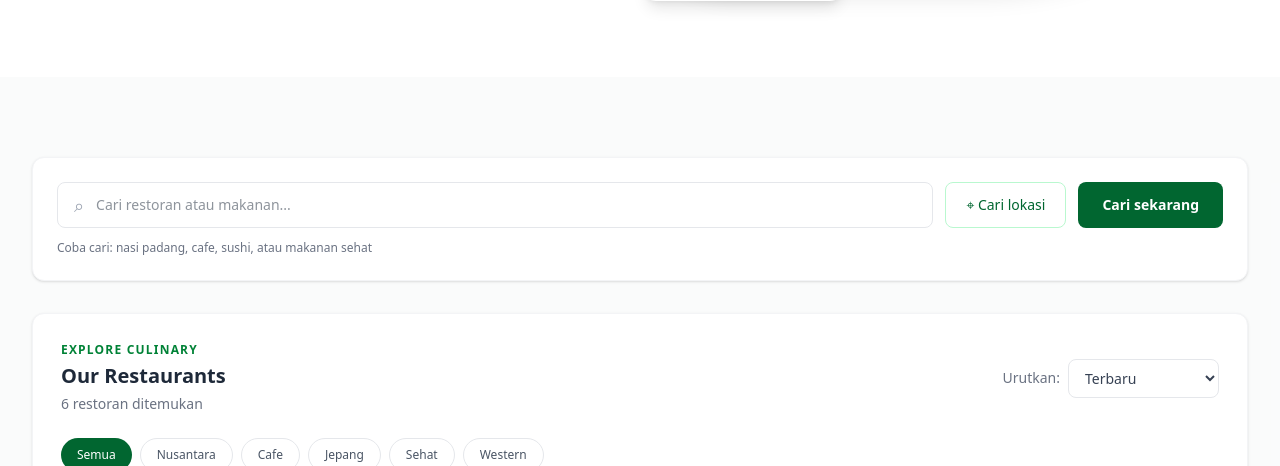
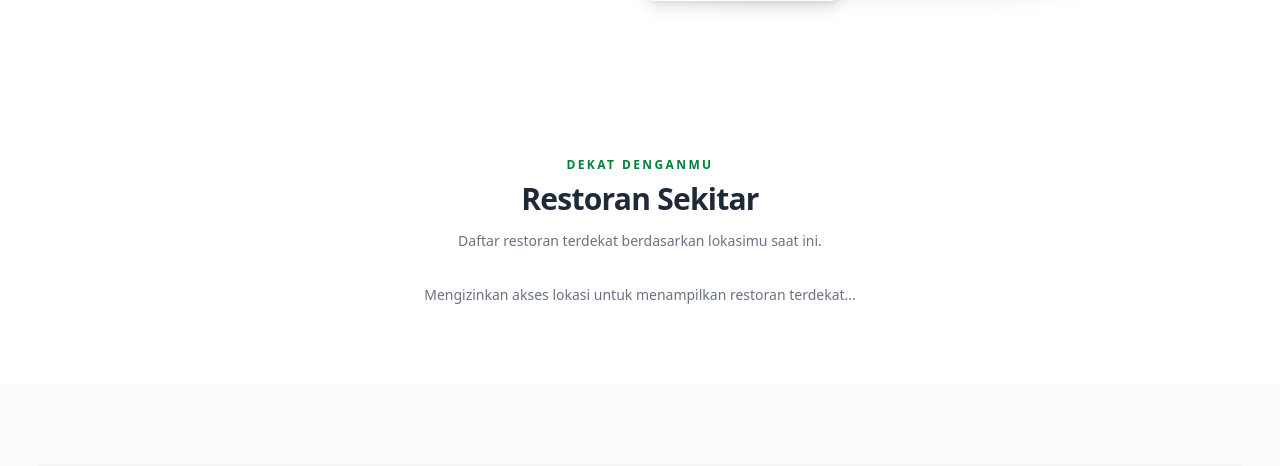
Before and after one commit to FadliAlhafizh/ippl-kelompok-01, a Laravel app: page / in a window 1280 px wide. Shown: the part 580-1046 px from the top of the page. Run offline with Laravel 12, Linux system fonts and the light colour scheme; style sheets or scripts are compiled from the project's sources; some libraries are stand-ins or nearby versions.

Commit message:
Tambah halaman dan komponen restoran sekitar

```diff
--- /dev/null
+++ b/resources/js/components/RestoranSekitar.jsx
@@ -0,0 +1,177 @@
+import React, { useEffect, useState } from "react";
+
+// Batas akurasi lokasi (meter). Di atas ini dianggap "tidak akurat".
+const BATAS_AKURASI = 1000;
+
+export default function RestoranSekitar() {
+    // status: "mencari" | "berhasil" | "manual"
+    const [status, setStatus] = useState("mencari");
+    const [pesan, setPesan] = useState("");
+    const [daftar, setDaftar] = useState([]);
+    const [loading, setLoading] = useState(false);
+    const [lokasiManual, setLokasiManual] = useState("");
+
+    // Mengambil daftar restoran dari backend (RestoranController@tampilkanDaftarSekitar)
+    const ambilRestoran = async (params) => {
+        setLoading(true);
+        try {
+            const response = await fetch(
+                `/restoran-sekitar?${new URLSearchParams(params)}`,
+                { headers: { Accept: "application/json" } }
+            );
+            if (!response.ok) throw new Error("Gagal mengambil data");
+            const data = await response.json();
+            setDaftar(Array.isArray(data) ? data : []);
+        } catch (error) {
+            setDaftar([]);
+            setPesan("Terjadi kesalahan saat mengambil data restoran.");
+        } finally {
+            setLoading(false);
+        }
+    };
+
+    const gunakanManual = (teks) => {
+        setPesan(teks);
+        setStatus("manual");
+    };
+
+    // Skenario utama (langkah 2-4): minta izin lokasi, deteksi koordinat, tampilkan restoran
+    const deteksiLokasi = () => {
+        setStatus("mencari");
+        setPesan("");
+
+        if (!navigator.geolocation) {
+            gunakanManual("Lokasi tidak akurat, gunakan lokasi manual");
+            return;
+        }
+
+        navigator.geolocation.getCurrentPosition(
+            (posisi) => {
+                if (posisi.coords.accuracy > BATAS_AKURASI) {
+                    gunakanManual("Lokasi tidak akurat, gunakan lokasi manual");
+                    return;
+                }
+                setStatus("berhasil");
+                ambilRestoran({
+                    latitude: posisi.coords.latitude,
+                    longitude: posisi.coords.longitude,
+                });
+            },
+            // izin ditolak / gagal -> skenario eksepsional
+            () => gunakanManual("Lokasi tidak akurat, gunakan lokasi manual"),
+            { enableHighAccuracy: true, timeout: 10000 }
+        );
+    };
+
+    // Saat dashboard dibuka, langsung minta lokasi
+    useEffect(() => {
+        deteksiLokasi();
+        // eslint-disable-next-line react-hooks/exhaustive-deps
+    }, []);
+
+    // Skenario eksepsional (langkah 2-3): pengguna memasukkan lokasi manual
+    const cariManual = (event) => {
+        event.preventDefault();
+        if (!lokasiManual.trim()) return;
+        ambilRestoran({ manual_location: lokasiManual.trim() });
+    };
+
+    return (
+        <section id="restoran-sekitar" className="py-16 sm:py-20">
+            <div className="mx-auto max-w-7xl px-5 lg:px-8">
+                <div className="mx-auto mb-8 max-w-2xl text-center">
+                    <p className="mb-2 text-xs font-semibold uppercase tracking-[0.2em] text-green-700">
+                        Dekat denganmu
+                    </p>
+                    <h2 className="text-2xl font-bold tracking-tight text-gray-800 sm:text-3xl">
+                        Restoran Sekitar
+                    </h2>
+                    <p className="mx-auto mt-3 max-w-xl text-sm leading-6 text-gray-500">
+                        Daftar restoran terdekat berdasarkan lokasimu saat ini.
+                    </p>
+                </div>
+
+                {status === "mencari" && (
+                    <p className="text-center text-sm text-gray-500">
+                        Mengizinkan akses lokasi untuk menampilkan restoran terdekat...
+                    </p>
+                )}
+
+                {status === "manual" && (
+                    <form
+                        onSubmit={cariManual}
+                        className="mx-auto mb-8 max-w-xl rounded-xl border border-gray-100 bg-white p-4 shadow-sm"
+                    >
+                        <p className="mb-3 rounded-lg bg-amber-50 px-3 py-2 text-sm text-amber-700">
+                            {pesan}
+                        </p>
+                        <div className="flex gap-2">
+                            <input
+                                type="text"
+                                value={lokasiManual}
+                                onChange={(event) => setLokasiManual(event.target.value)}
+                                placeholder="Masukkan lokasi, misalnya: Bandung"
+                                className="min-w-0 flex-1 rounded-lg border border-gray-200 px-4 py-3 text-sm outline-none focus:border-green-700"
+                            />
+                            <button
+                                type="submit"
+                                className="rounded-lg bg-green-800 px-5 py-3 text-sm font-semibold text-white transition hover:bg-green-900"
+                            >
+                                Cari
+                            </button>
+                        </div>
+                        <button
+                            type="button"
+                            onClick={deteksiLokasi}
+                            className="mt-3 text-xs font-medium text-green-800 hover:underline"
+                        >
+                            ⌖ Coba deteksi lokasi lagi
+                        </button>
+                    </form>
+                )}
+
+                {loading && (
+                    <p className="text-center text-sm text-gray-500">Memuat restoran...</p>
+                )}
+
+                {!loading && status !== "mencari" && daftar.length === 0 && (
+                    <div className="rounded-xl bg-gray-50 px-5 py-12 text-center">
+                        <p className="font-bold text-gray-800">Belum ada restoran yang ditemukan</p>
+                        <p className="mt-2 text-sm text-gray-500">
+                            Coba gunakan lokasi manual atau kata kunci lain.
+                        </p>
+                    </div>
+                )}
+
+                {!loading && daftar.length > 0 && (
+                    <div className="grid gap-5 sm:grid-cols-2 lg:grid-cols-3">
+                        {daftar.map((restoran) => (
+                            <article
+                                key={restoran.restoranid}
+                                className="overflow-hidden rounded-xl border border-gray-100 bg-white p-5 transition duration-300 hover:-translate-y-1 hover:shadow-lg"
+                            >
+                                <div className="flex items-start justify-between gap-2">
+                                    <h3 className="font-bold text-gray-800">{restoran.nama}</h3>
+                                    <span className="shrink-0 text-sm font-semibold text-amber-500">
+                                        ★ {Number(restoran.rating).toFixed(1)}
+                                    </span>
+                                </div>
+                                <span className="mt-2 inline-block rounded-md bg-green-50 px-3 py-1 text-xs font-medium text-green-800">
+                                    {restoran.kategori}
+                                </span>
+                                <p className="mt-3 text-sm leading-5 text-gray-500">
+                                    ⌖ {restoran.alamat}
+                                </p>
+                                {restoran.distance !== undefined && restoran.distance !== null && (
+                                    <p className="mt-3 border-t border-gray-100 pt-3 text-xs font-semibold text-green-800">
+                                        {Number(restoran.distance).toFixed(1)} km dari lokasimu
+                                    </p>
+                                )}
+                            </article>
+                        ))}
+                    </div>
+                )}
+            </div>
+        </section>
+    );
+}
--- a/resources/js/pages/Dashboard.jsx
+++ b/resources/js/pages/Dashboard.jsx
@@ -1,5 +1,6 @@
 
 import React, { useMemo, useState } from "react";
+import RestoranSekitar from "../components/RestoranSekitar";
 
 const restaurants = [
     {
@@ -408,6 +409,8 @@ export default function Dashboard() {
                         </div>
                     </div>
                 </section>
+
+                <RestoranSekitar />
 
                 {/* SEARCH & RESTAURANTS */}
                 <section id="restoran" className="bg-gray-50/80 py-16 sm:py-20">
--- /dev/null
+++ b/resources/js/pages/Restoran/Index.jsx
@@ -0,0 +1,121 @@
+import { useEffect, useState } from 'react';
+import { Link, router } from '@inertiajs/react';
+
+const BATAS_AKURASI = 1000;
+
+export default function Index({ restoranSekitar, restorans }) {
+
+    const daftar = restoranSekitar ?? restorans ?? [];
+
+    // status: 'mencari' | 'berhasil' | 'manual'
+    const [status, setStatus] = useState('mencari');
+    const [pesan, setPesan] = useState('');
+    const [lokasiManual, setLokasiManual] = useState('');
+
+    useEffect(() => {
+        if (!navigator.geolocation) {
+            gunakanManual('Lokasi tidak akurat, gunakan lokasi manual');
+            return;
+        }
+
+        navigator.geolocation.getCurrentPosition(
+            (posisi) => {
+                if (posisi.coords.accuracy > BATAS_AKURASI) {
+                    gunakanManual('Lokasi tidak akurat, gunakan lokasi manual');
+                    return;
+                }
+                setStatus('berhasil');
+                router.get(
+                    '/restoran-sekitar',
+                    {
+                        latitude: posisi.coords.latitude,
+                        longitude: posisi.coords.longitude,
+                    },
+                    { preserveState: true, replace: true }
+                );
+            },
+            () => gunakanManual('Lokasi tidak akurat, gunakan lokasi manual'),
+            { enableHighAccuracy: true, timeout: 10000 }
+        );
+    }, []);
+
+    function gunakanManual(teks) {
+        setPesan(teks);
+        setStatus('manual');
+    }
+    function cariManual(e) {
+        e.preventDefault();
+        if (!lokasiManual.trim()) return;
+        router.get(
+            '/restoran-sekitar',
+            { manual_location: lokasiManual.trim() },
+            { preserveState: true, replace: true }
+        );
+    }
+
+    return (
+        <div style={s.halaman}>
+            <h1 style={s.judul}>Restoran Sekitar</h1>
+
+            {status === 'mencari' && (
+                <p style={s.info}>Mengizinkan akses lokasi untuk menampilkan restoran terdekat...</p>
+            )}
+
+            {status === 'manual' && (
+                <form onSubmit={cariManual} style={s.form}>
+                    <p style={s.peringatan}>{pesan}</p>
+                    <div style={s.baris}>
+                        <input
+                            type="text"
+                            value={lokasiManual}
+                            onChange={(e) => setLokasiManual(e.target.value)}
+                            placeholder="Masukkan lokasi, misalnya: Bandung"
+                            style={s.input}
+                        />
+                        <button type="submit" style={s.tombol}>Cari</button>
+                    </div>
+                </form>
+            )}
+
+            {daftar.length === 0 ? (
+                <p style={s.info}>Belum ada restoran yang ditemukan.</p>
+            ) : (
+                <ul style={s.daftar}>
+                    {daftar.map((r) => (
+                        <li key={r.restoranid} style={s.kartu}>
+                            <div style={s.barisAtas}>
+                                <Link href={`/restoran/${r.restoranid}`} style={s.nama}>
+                                    {r.nama}
+                                </Link>
+                                <span style={s.rating}>★ {Number(r.rating).toFixed(1)}</span>
+                            </div>
+                            <p style={s.detail}>{r.kategori}</p>
+                            <p style={s.detail}>{r.alamat}</p>
+                            {r.distance !== undefined && r.distance !== null && (
+                                <p style={s.jarak}>{Number(r.distance).toFixed(1)} km dari Anda</p>
+                            )}
+                        </li>
+                    ))}
+                </ul>
+            )}
+        </div>
+    );
+}
+
+const s = {
+    halaman: { maxWidth: 720, margin: '0 auto', padding: '24px 16px', fontFamily: 'system-ui, sans-serif' },
+    judul: { fontSize: 24, marginBottom: 16 },
+    info: { color: '#555' },
+    form: { marginBottom: 16 },
+    peringatan: { color: '#b45309', background: '#fef3c7', padding: '8px 12px', borderRadius: 6 },
+    baris: { display: 'flex', gap: 8 },
+    input: { flex: 1, padding: '8px 12px', border: '1px solid #ccc', borderRadius: 6 },
+    tombol: { padding: '8px 16px', background: '#ea580c', color: '#fff', border: 0, borderRadius: 6, cursor: 'pointer' },
+    daftar: { listStyle: 'none', padding: 0, margin: 0, display: 'grid', gap: 12 },
+    kartu: { border: '1px solid #e5e5e5', borderRadius: 8, padding: 16 },
+    barisAtas: { display: 'flex', justifyContent: 'space-between', alignItems: 'center' },
+    nama: { fontWeight: 600, fontSize: 18, color: '#111', textDecoration: 'none' },
+    rating: { color: '#ca8a04', fontWeight: 600 },
+    detail: { margin: '4px 0', color: '#555' },
+    jarak: { margin: '4px 0 0', color: '#ea580c', fontSize: 14 },
+};
```
Also changed, not shown: app/Models/Restoran.php (added, +28 -0 lines), package-lock.json.
